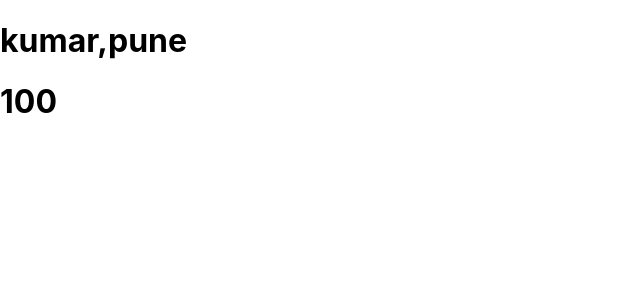
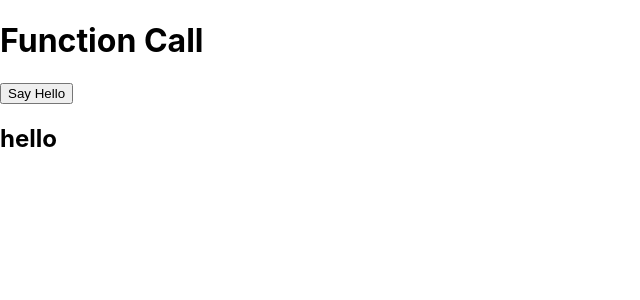
Before and after one commit to kumarpawar59/React, a React (Create React App) app: page / in a window 1280 px wide. Shown: the top 300 px of the page, without its empty margins (0-640 px from the left). Built offline with nearby package versions, Linux system fonts and the light colour scheme.

Commit message:
Eight step.

```diff
--- a/src/App.js
+++ b/src/App.js
@@ -2,13 +2,16 @@ import logo from "./logo.svg";
 import "./App.css";
 
 function App() {
-  let id = "100";
-  let name = "kumar";
-  let city = "pune";
+  let title = "Function Call";
+  let list = ["hello"];
+
   return (
     <div>
-      <h1>{name},{city}</h1>
-      <h1>{id}</h1>
+      <h1>{title}</h1>
+      <input type="button" value="Say Hello" />
+      {list.map((item) => {
+        return <h2>{item}</h2>;
+      })}
     </div>
   );
 }
```
